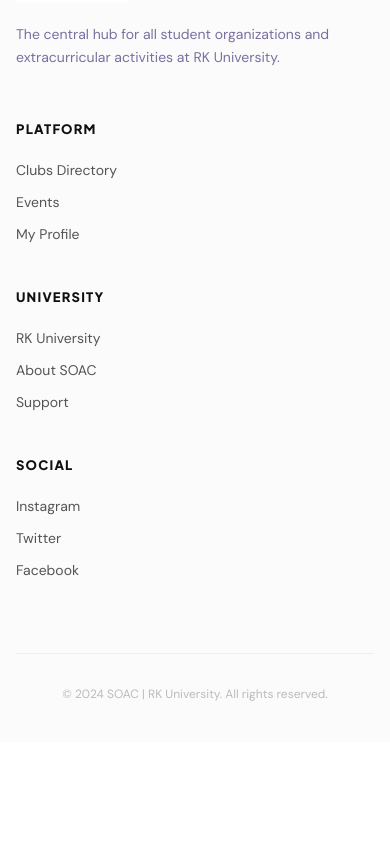
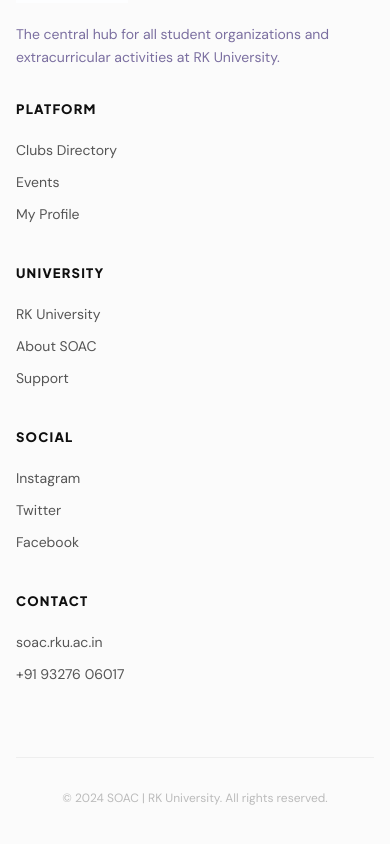
Before and after one commit to martinsqe/SOAC, a React (Vite) app in the folder frontend/: page / in a window 390 px wide. Shown: the part 7421-8265 px from the top of the page. Before the commit the page ends 8163 px from the top, so only its background shows below. Built offline with nearby package versions, Linux system fonts and the light colour scheme; no server answers.

Commit message:
added contact in footer and stabilized pages on mobile

```diff
--- a/frontend/index.html
+++ b/frontend/index.html
@@ -3,7 +3,7 @@
   <head>
     <meta charset="UTF-8" />
     <link rel="icon" type="image/svg+xml" href="/favicon.svg" />
-    <meta name="viewport" content="width=device-width, initial-scale=1.0" />
+    <meta name="viewport" content="width=device-width, initial-scale=1.0, viewport-fit=cover" />
     <title>SOAC | RK University</title>
   </head>
   <body>
--- a/frontend/src/components/Footer/Footer.jsx
+++ b/frontend/src/components/Footer/Footer.jsx
@@ -36,6 +36,12 @@ const Footer = () => {
             <a href="https://twitter.com" target="_blank" rel="noreferrer">Twitter</a>
             <a href="https://facebook.com" target="_blank" rel="noreferrer">Facebook</a>
           </div>
+
+          <div className={styles.fcol}>
+            <h4>Contact</h4>
+            <a href="https://soac.rku.ac.in" target="_blank" rel="noreferrer">soac.rku.ac.in</a>
+            <a href="tel:+919327606017">+91 93276 06017</a>
+          </div>
         </div>
 
         <div className={styles.fcopy}>
--- a/frontend/src/components/Footer/Footer.module.css
+++ b/frontend/src/components/Footer/Footer.module.css
@@ -1,13 +1,13 @@
 .footer {
-  padding: 80px 0 40px;
+  padding: 80px 0 max(40px, env(safe-area-inset-bottom));
   background: #fbfbfb;
   border-top: 1px solid var(--border);
 }
 
 .fgrid {
   display: grid;
-  grid-template-columns: 2fr 1fr 1fr 1fr;
-  gap: 48px;
+  grid-template-columns: 2fr 1fr 1fr 1fr 1fr;
+  gap: 40px;
   margin-bottom: 60px;
 }
 
@@ -58,23 +58,34 @@
   text-align: center;
 }
 
-@media (max-width: 900px) {
+@media (max-width: 1100px) {
+  .fgrid {
+    grid-template-columns: 1fr 1fr 1fr 1fr;
+    gap: 36px;
+  }
+
+  .main {
+    grid-column: span 4;
+    max-width: 100%;
+    margin-bottom: 4px;
+  }
+}
+
+@media (max-width: 700px) {
   .fgrid {
     grid-template-columns: 1fr 1fr;
-    gap: 40px;
+    gap: 32px;
   }
 
   .main {
     grid-column: span 2;
-    max-width: 100%;
-    margin-bottom: 20px;
   }
 }
 
-@media (max-width: 600px) {
+@media (max-width: 420px) {
   .fgrid {
     grid-template-columns: 1fr;
-    gap: 32px;
+    gap: 28px;
   }
 
   .main {
--- a/frontend/src/components/Navbar/Navbar.jsx
+++ b/frontend/src/components/Navbar/Navbar.jsx
@@ -22,7 +22,7 @@ const Navbar = () => {
     { to: '/clubs',   label: 'Clubs'   },
     { to: '/events',  label: 'Events'  },
     { to: '/explore', label: 'Gallery' },
-  ];
+  ].map(l => ({ ...l, end: true }));
 
   return (
     <>
@@ -37,7 +37,7 @@ const Navbar = () => {
             <NavLink
               key={l.to}
               to={l.to}
-              end={l.to === '/'}
+              end={l.end}
               className={({ isActive }) => `${styles.nl} ${isActive ? styles.on : ''}`}
             >
               {l.label}
@@ -67,7 +67,7 @@ const Navbar = () => {
             <NavLink
               key={l.to}
               to={l.to}
-              end={l.to === '/'}
+              end={l.end}
               className={({ isActive }) => `${styles.dlink} ${isActive ? styles.dlinkOn : ''}`}
             >
               {l.label}
--- a/frontend/src/components/Navbar/Navbar.module.css
+++ b/frontend/src/components/Navbar/Navbar.module.css
@@ -8,7 +8,7 @@
   display: flex;
   align-items: center;
   justify-content: space-between;
-  padding: 0 40px;
+  padding: 0 max(40px, env(safe-area-inset-right)) 0 max(40px, env(safe-area-inset-left));
   background: rgba(255,255,255,0.97);
   backdrop-filter: blur(20px);
   -webkit-backdrop-filter: blur(20px);
@@ -119,7 +119,7 @@
   z-index: 998;
   display: flex;
   flex-direction: column;
-  padding: 24px 24px 40px;
+  padding: 24px max(24px, env(safe-area-inset-right)) max(40px, env(safe-area-inset-bottom)) max(24px, env(safe-area-inset-left));
   transform: translateX(100%);
   transition: transform 0.3s cubic-bezier(0.4, 0, 0.2, 1);
   overflow-y: auto;
@@ -205,7 +205,7 @@
   .navlinks { display: none; }
   .navr     { display: none; }
   .burger   { display: flex; }
-  .nav      { padding: 0 20px; }
+  .nav      { padding: 0 max(20px, env(safe-area-inset-right)) 0 max(20px, env(safe-area-inset-left)); }
 }
 
 @media (min-width: 861px) {
--- a/frontend/src/pages/About/About.module.css
+++ b/frontend/src/pages/About/About.module.css
@@ -531,7 +531,7 @@
 .hierarchyLayout {
   display: grid;
   grid-template-columns: 1fr 1fr;
-  gap: 64px;
+  gap: 36px;
   align-items: start;
 }
 
@@ -714,23 +714,27 @@
 
 .hcardTags {
   display: flex;
-  gap: 5px;
+  flex-wrap: wrap;
   justify-content: center;
-  flex-wrap: wrap;
-  margin-top: 10px;
+  gap: 0;
+  margin-top: 6px;
 }
 
 .htag {
-  font-size: 10px;
-  font-weight: 700;
-  padding: 4px 10px;
-  border-radius: 10px;
+  font-size: 11px;
+  font-weight: 500;
+  color: var(--muted);
+  background: none;
+  padding: 0;
+  border-radius: 0;
 }
 
-.htagGreen  { background: rgba(61,220,132,.1); color: #1a7a44; }
-.htagPurple { background: rgba(99,91,255,.09); color: #4b44bb; }
-.htagBlue   { background: rgba(0,170,221,.1); color: #005577; }
-.htagDark   { background: rgba(0,0,0,.06); color: var(--mid); }
+.htag:not(:last-child)::after { content: ',\00a0'; }
+
+.htagGreen  { color: var(--muted); }
+.htagPurple { color: var(--muted); }
+.htagBlue   { color: var(--muted); }
+.htagDark   { color: var(--muted); }
 
 /* ── CTA BAND ── */
 .aboutCta {
--- a/frontend/src/pages/Explore/Explore.jsx
+++ b/frontend/src/pages/Explore/Explore.jsx
@@ -61,7 +61,7 @@ export default function Explore() {
 
         <div className={s.header}>
           <h1 className={s.title}>Discover, Invent and Create your Passion.</h1>
-          <p className={s.sub}>SOAC is here to make it possible. Expore your interests.</p>
+          <p className={s.sub}>SOAC is here to make it possible. Expore your interests and Joint a Club.</p>
         </div>
 
         <div className={s.grid}>
--- a/frontend/src/styles/design-system.css
+++ b/frontend/src/styles/design-system.css
@@ -15,10 +15,14 @@
   box-sizing: border-box;
   margin: 0;
   padding: 0;
+  -webkit-tap-highlight-color: transparent;
 }
 
 html {
   scroll-behavior: smooth;
+  overflow-x: hidden;
+  /* prevent iOS rubber-band from revealing bare background */
+  background: #fff;
 }
 
 body {
@@ -26,6 +30,18 @@ body {
   color: var(--ink);
   background: #fff;
   overflow-x: hidden;
+  /* iOS momentum scroll */
+  -webkit-overflow-scrolling: touch;
+}
+
+/* Prevent iOS Safari from zooming on input focus (requires font-size >= 16px) */
+input, textarea, select {
+  font-size: 16px;
+}
+
+/* Remove 300ms tap delay on interactive elements */
+a, button, [role="button"] {
+  touch-action: manipulation;
 }
 
 ::-webkit-scrollbar {
```
